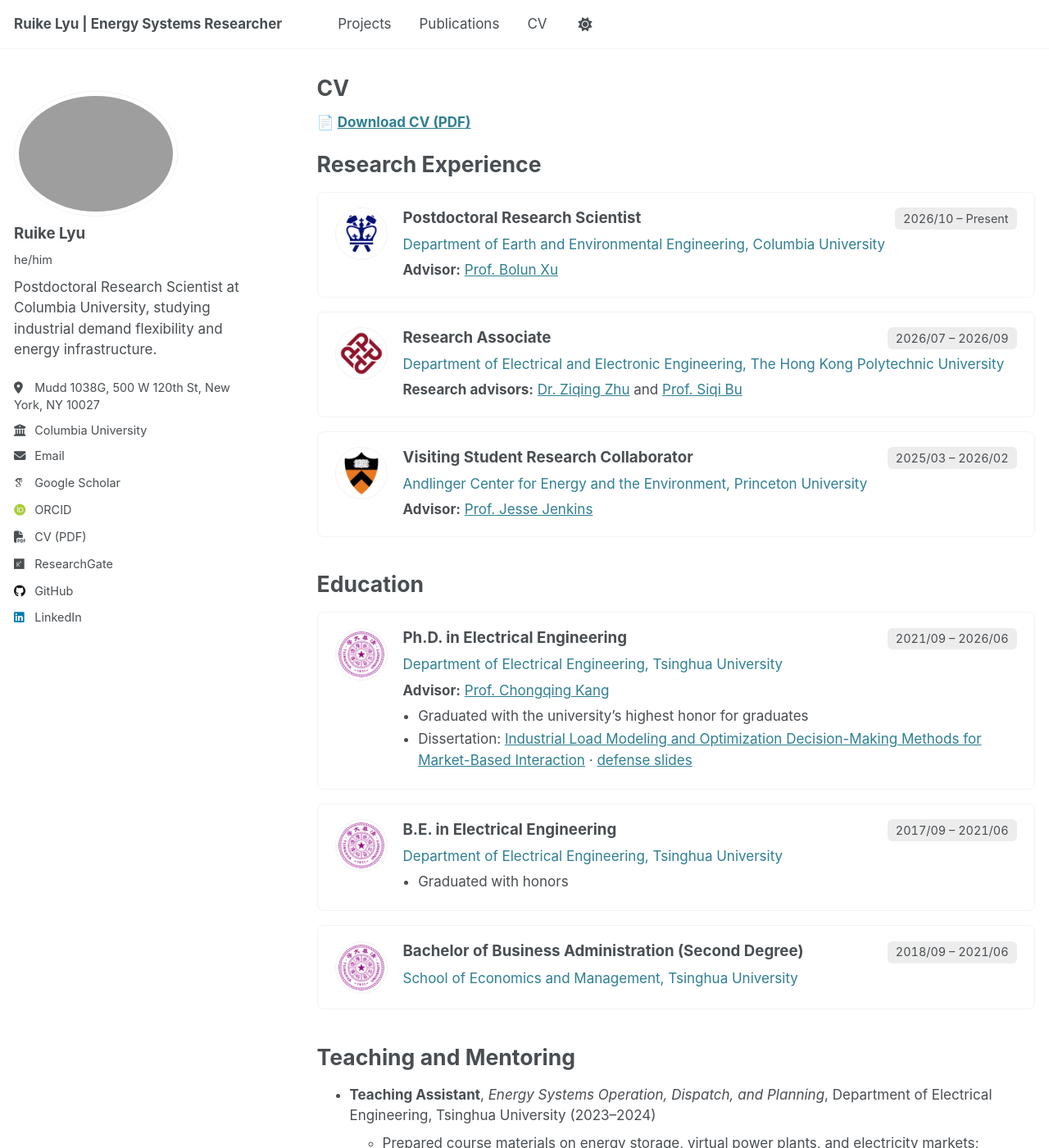
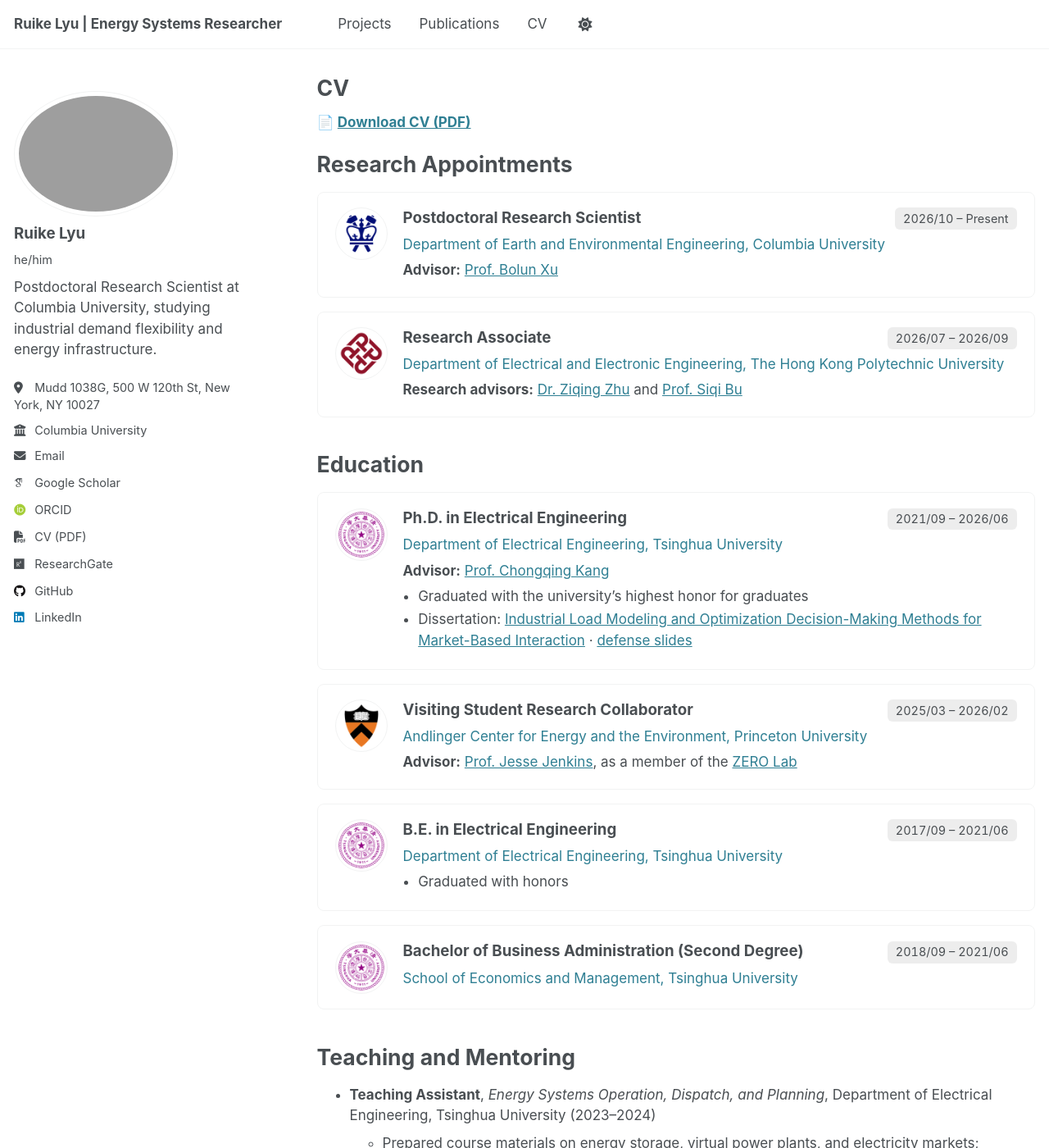
Before and after one commit to ruikelyu/ruikelyu.github.io, a Jekyll site: the page built from _pages/cv.md, in a window 1280 px wide and 1400 px high. Shown: the whole window at 82% size. Built offline with Jekyll 4.4.1, drawn with Linux system fonts in a browser that asks for light colours; some web fonts are replaced.

Commit message:
CV: Princeton VSRC under Education; Research Appointments heading
Co-Authored-By: Claude Opus 5.5 <noreply@anthropic.com>

```diff
--- a/_data/cv_cards.yml
+++ b/_data/cv_cards.yml
@@ -14,11 +14,6 @@ appointments:
     dates: "2026/07 – 2026/09"
     logo: "logos/polyu.png"
     people: "**Research advisors:** [Dr. Ziqing Zhu](https://www.polyu.edu.hk/eee/people/academic-staff-and-teaching-staff/dr-zhu-ziqing) and [Prof. Siqi Bu](https://www.polyu.edu.hk/eee/people/academic-staff-and-teaching-staff/prof-bu-siqi)"
-  - title: "Visiting Student Research Collaborator"
-    org: "Andlinger Center for Energy and the Environment, Princeton University"
-    dates: "2025/03 – 2026/02"
-    logo: "logos/princeton.png"
-    people: "**Advisor:** [Prof. Jesse Jenkins](https://mae.princeton.edu/people/jesse-jenkins)"
 
 education:
   - title: "Ph.D. in Electrical Engineering"
@@ -29,6 +24,11 @@ education:
     notes:
       - "Graduated with the university's highest honor for graduates"
       - "Dissertation: [Industrial Load Modeling and Optimization Decision-Making Methods for Market-Based Interaction](https://arxiv.org/abs/2608.15076) · [defense slides](/files/Slides_phd_disseration_defense_Ruike_Lyu.pdf)"
+  - title: "Visiting Student Research Collaborator"
+    org: "Andlinger Center for Energy and the Environment, Princeton University"
+    dates: "2025/03 – 2026/02"
+    logo: "logos/princeton.png"
+    people: "**Advisor:** [Prof. Jesse Jenkins](https://mae.princeton.edu/people/jesse-jenkins), as a member of the [ZERO Lab](https://zero.lab.princeton.edu/)"
   - title: "B.E. in Electrical Engineering"
     org: "Department of Electrical Engineering, Tsinghua University"
     dates: "2017/09 – 2021/06"
--- a/_pages/cv.md
+++ b/_pages/cv.md
@@ -12,7 +12,7 @@ redirect_from:
 
 **📄 [Download CV (PDF)]({{ base_path }}/files/CV_Ruike_Lyu.pdf)**
 
-Research Experience
+Research Appointments
 ======
 
 {% include cv-entries.html section="appointments" %}
```
Also changed, not shown: 1 other file.
